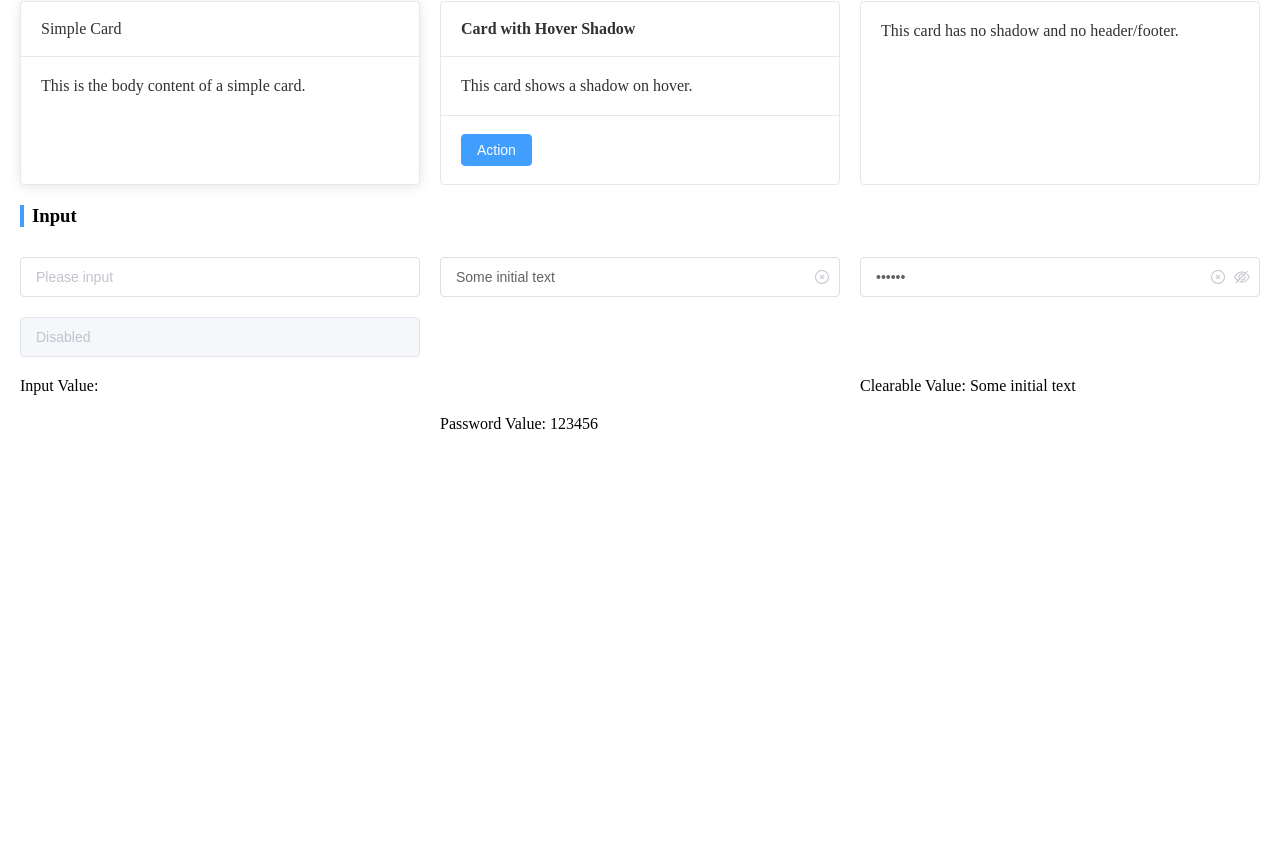
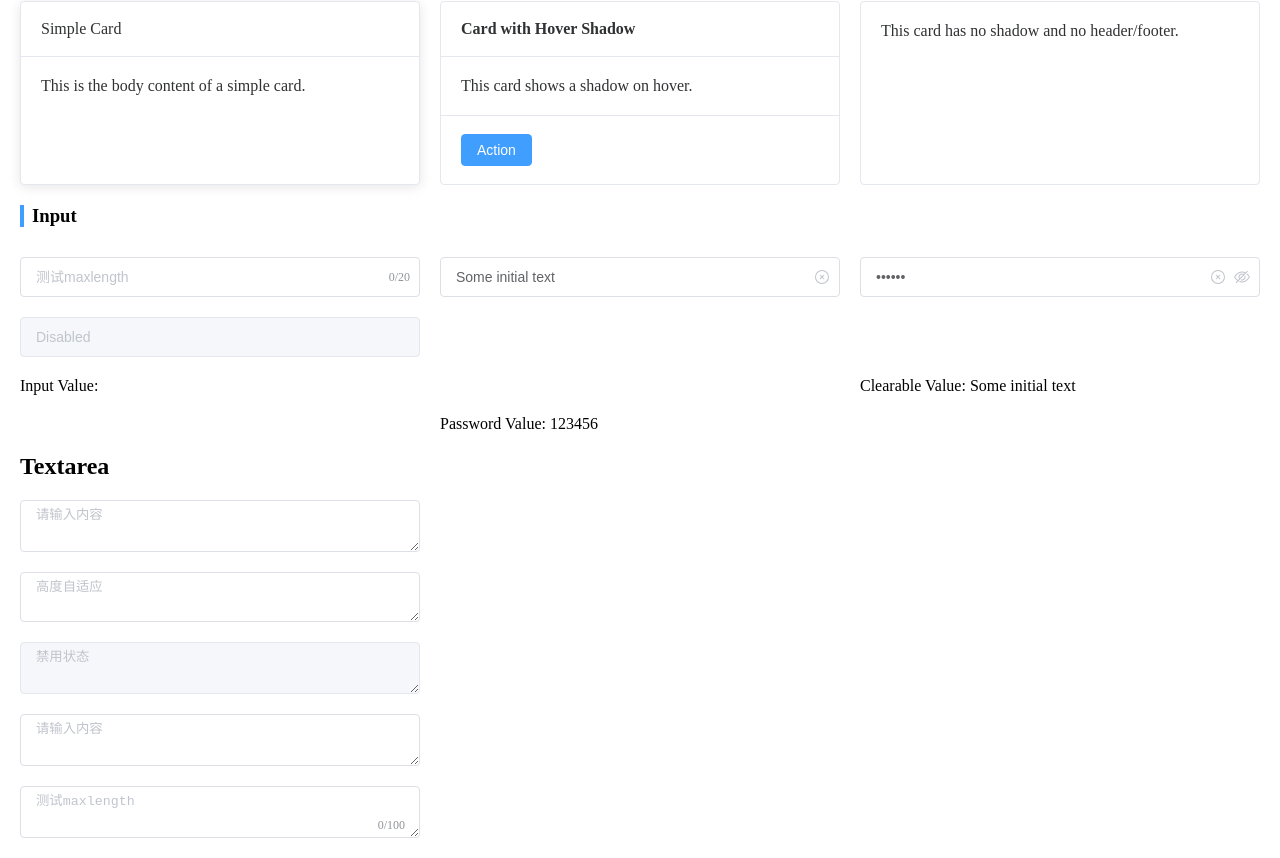
Before and after one commit to Tom-Lee-CN/ShopPilot, a Vue app in the folder frontend/: page / in a window 1280 px wide. Shown: the part 441-1299 px from the top of the page. Before the commit the page ends 894 px from the top, so only its background shows below. Built offline with nearby package versions, Linux system fonts and the light colour scheme.

Commit message:
1.完成textarea组件开发. 2.对input组件更新限制最大长度功能.

```diff
--- a/frontend/src/components/HelloWorld.vue
+++ b/frontend/src/components/HelloWorld.vue
@@ -42,7 +42,13 @@
     </div>
     <h3>Input</h3>
     <div class="input-row">
-      <pilot-input v-model="inputValue" placeholder="Please input" />
+      <pilot-input
+        v-model="inputValue"
+        maxlength="20"
+        show-word-limit
+        clearable
+        placeholder="测试maxlength"
+      ></pilot-input>
       <pilot-input v-model="clearableValue" placeholder="Clearable Input" clearable />
       <pilot-input
         v-model="passwordValue"
@@ -60,6 +66,27 @@
       <br />
       <span>Password Value: {{ passwordValue }}</span>
     </div>
+    <h2>Textarea</h2>
+    <div class="input-row">
+      <pilot-textarea v-model="textareaValue" placeholder="请输入内容"></pilot-textarea>
+    </div>
+    <div class="input-row">
+      <pilot-textarea v-model="textareaValue" placeholder="高度自适应" autosize></pilot-textarea>
+    </div>
+    <div class="input-row">
+      <pilot-textarea v-model="textareaValue" placeholder="禁用状态" disabled></pilot-textarea>
+    </div>
+    <div class="input-row">
+      <pilot-textarea v-model="textareaValue" placeholder="请输入内容"></pilot-textarea>
+    </div>
+    <div class="input-row">
+      <pilot-textarea
+        v-model="textareaValue"
+        maxlength="100"
+        show-word-limit
+        placeholder="测试maxlength"
+      ></pilot-textarea>
+    </div>
   </div>
 </template>
 
@@ -73,6 +100,7 @@ export default {
       inputValue: '',
       clearableValue: 'Some initial text',
       passwordValue: '123456',
+      textareaValue: '',
     };
   },
 };
--- a/frontend/src/packages/Input/input.vue
+++ b/frontend/src/packages/Input/input.vue
@@ -7,9 +7,13 @@
       :type="inputType"
       :placeholder="placeholder"
       :disabled="disabled"
+      :maxlength="maxlength"
       @input="handleInput"
     />
-    <span v-if="clearable" class="pilot-input__suffix">
+    <div
+      v-if="showClear || showPasswordToggle || (showWordLimit && maxlength)"
+      class="pilot-input__suffix"
+    >
       <!-- 清空图标 -->
       <pilot-icon
         v-if="showClear"
@@ -24,7 +28,10 @@
         :name="passwordIconName"
         @click="togglePasswordVisibility"
       />
-    </span>
+      <span v-if="showWordLimit && maxlength" class="pilot-input__count">
+        {{ textLength }}/{{ maxlength }}
+      </span>
+    </div>
   </div>
 </template>
 
@@ -60,6 +67,13 @@ export default {
       type: Boolean,
       default: false,
     },
+    maxlength: {
+      type: [Number, String],
+    },
+    showWordLimit: {
+      type: Boolean,
+      default: false,
+    },
   },
   data() {
     return {
@@ -71,7 +85,8 @@ export default {
     inputClasses() {
       return {
         'is-disabled': this.disabled,
-        'pilot-input--suffix': this.clearable,
+        'pilot-input--suffix':
+          this.showClear || this.showPasswordToggle || (this.showWordLimit && this.maxlength),
       };
     },
     // 是否显示后缀容器
@@ -96,6 +111,10 @@ export default {
     // 动态计算密码图标的名称
     passwordIconName() {
       return this.passwordVisible ? 'view' : 'hide';
+    },
+    // 计算文本长度
+    textLength() {
+      return this.modelValue?.length || 0;
     },
   },
   methods: {
@@ -185,7 +204,11 @@ export default {
       color: #909399;
     }
   }
-
+  .pilot-input__count {
+    color: #909399;
+    font-size: 12px;
+    white-space: nowrap;
+  }
   // 如果同时显示两个图标，需要更大的右边距
   .pilot-input--suffix.show-both .pilot-input__inner {
     padding-right: 58px;
--- /dev/null
+++ b/frontend/src/packages/Textarea/index.js
@@ -0,0 +1,3 @@
+import PilotTextarea from './textarea.vue';
+
+export default PilotTextarea;
--- /dev/null
+++ b/frontend/src/packages/Textarea/textarea.vue
@@ -0,0 +1,137 @@
+<template>
+  <div class="pilot-textarea">
+    <textarea
+      ref="textareaRef"
+      class="pilot-textarea__inner"
+      :value="modelValue"
+      :placeholder="placeholder"
+      :disabled="disabled"
+      :rows="rows"
+      :maxlength="maxlength"
+      @input="handleInput"
+    ></textarea>
+    <span v-if="showWordLimit && maxlength" class="pilot-textarea__count">
+      {{ textLength }}/{{ maxlength }}
+    </span>
+  </div>
+</template>
+<script>
+export default {
+  name: 'PilotTextarea',
+  props: {
+    modelValue: {
+      type: String,
+      default: '',
+    },
+    placeholder: {
+      type: String,
+      default: '',
+    },
+    disabled: {
+      type: Boolean,
+      default: false,
+    },
+    rows: {
+      type: Number,
+      default: 2,
+    },
+    // 是否自动调整高度
+    autosize: {
+      type: Boolean,
+      default: false,
+    },
+    maxlength: {
+      type: [Number, String],
+    },
+    showWordLimit: {
+      type: Boolean,
+      default: false,
+    },
+  },
+  data() {
+    return {};
+  },
+  emits: ['update:modelValue'],
+  watch: {
+    modelValue() {
+      // 当绑定的值变化时，重新计算高度
+      this.resizeTextarea();
+    },
+  },
+  mounted() {
+    // 组件挂载后，计算一次初始高度
+    this.resizeTextarea();
+  },
+  methods: {
+    handleInput(event) {
+      this.$emit('update:modelValue', event.target.value);
+    },
+    resizeTextarea() {
+      if (!this.autosize) return;
+      this.$nextTick(() => {
+        const textarea = this.$refs.textareaRef;
+        if (!textarea) return;
+        // 先重置高度，再设置为 scrollHeight
+        textarea.style.height = 'auto';
+        textarea.style.height = `${textarea.scrollHeight}px`;
+      });
+    },
+  },
+  computed: {
+    textLength() {
+      return this.modelValue?.length || 0;
+    },
+  },
+};
+</script>
+<style scoped lang="scss">
+.pilot-textarea {
+  position: relative;
+  display: inline-block;
+  width: 100%;
+  vertical-align: bottom;
+  font-size: 14px;
+}
+
+.pilot-textarea__inner {
+  display: block;
+  box-sizing: border-box;
+  width: 100%;
+  padding: 5px 15px;
+  line-height: 1.5;
+  color: #606266;
+  background-color: #fff;
+  background-image: none;
+  border: 1px solid #dcdfe6;
+  border-radius: 4px;
+  transition: border-color 0.2s cubic-bezier(0.645, 0.045, 0.355, 1);
+  resize: vertical; // 允许用户手动调整高度
+
+  &::placeholder {
+    color: #c0c4cc;
+  }
+
+  &:focus {
+    outline: none;
+    border-color: #409eff;
+  }
+
+  &:disabled {
+    background-color: #f5f7fa;
+    border-color: #e4e7ed;
+    color: #c0c4cc;
+    cursor: not-allowed;
+  }
+}
+
+.pilot-textarea__count {
+  position: absolute;
+  bottom: 5px;
+  right: 15px;
+  color: #909399;
+  font-size: 12px;
+  pointer-events: none;
+  background-color: #fff;
+  padding-left: 4px;
+}
+</style>
--- a/frontend/src/packages/index.js
+++ b/frontend/src/packages/index.js
@@ -3,8 +3,9 @@ import PilotIcon from './Icon';
 import PilotAlert from './Alert';
 import PilotCard from './Card';
 import PilotInput from './Input';
+import PilotTextarea from './Textarea';
 
-const components = [PilotButton, PilotIcon, PilotAlert, PilotCard, PilotInput];
+const components = [PilotButton, PilotIcon, PilotAlert, PilotCard, PilotInput, PilotTextarea];
 
 const install = (app) => {
   components.forEach((component) => {
@@ -16,4 +17,4 @@ export default {
   install,
 };
 
-export { PilotButton, PilotIcon, PilotAlert, PilotCard, PilotInput };
+export { PilotButton, PilotIcon, PilotAlert, PilotCard, PilotInput, PilotTextarea };
```
